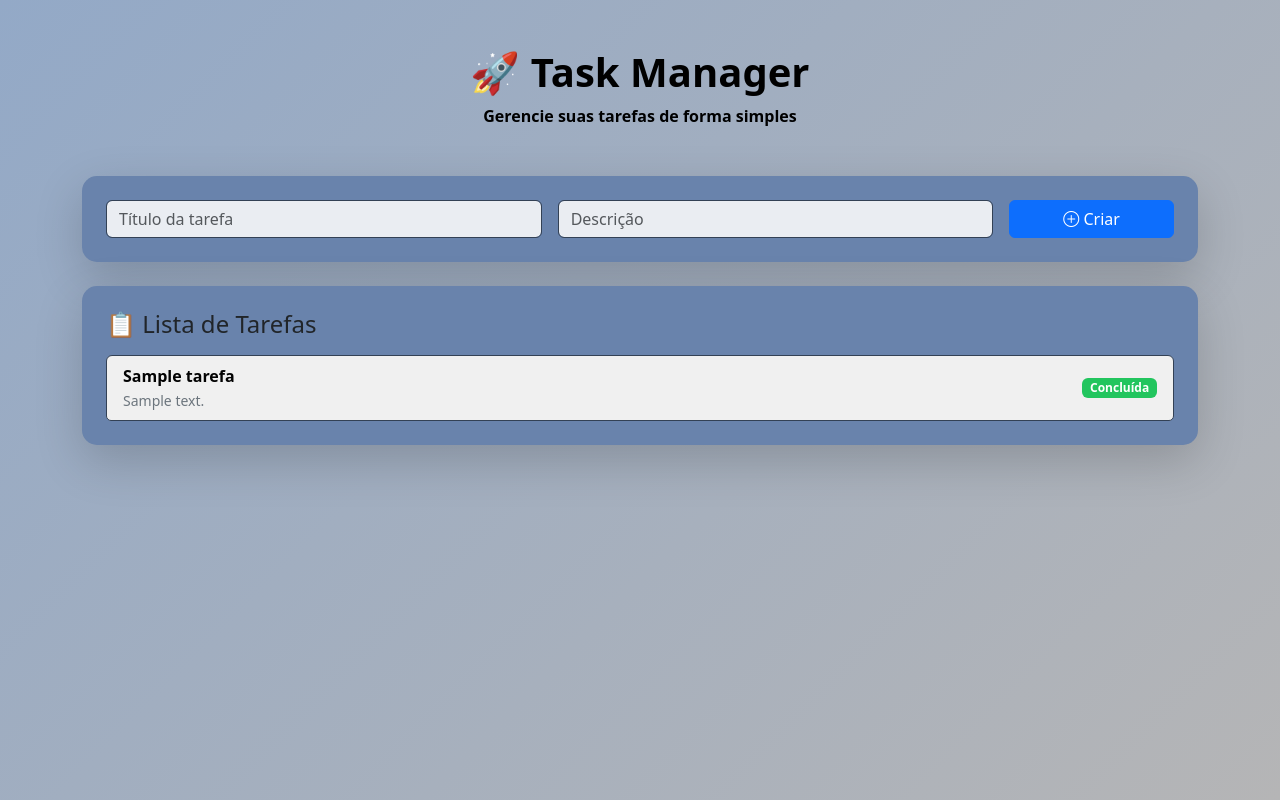
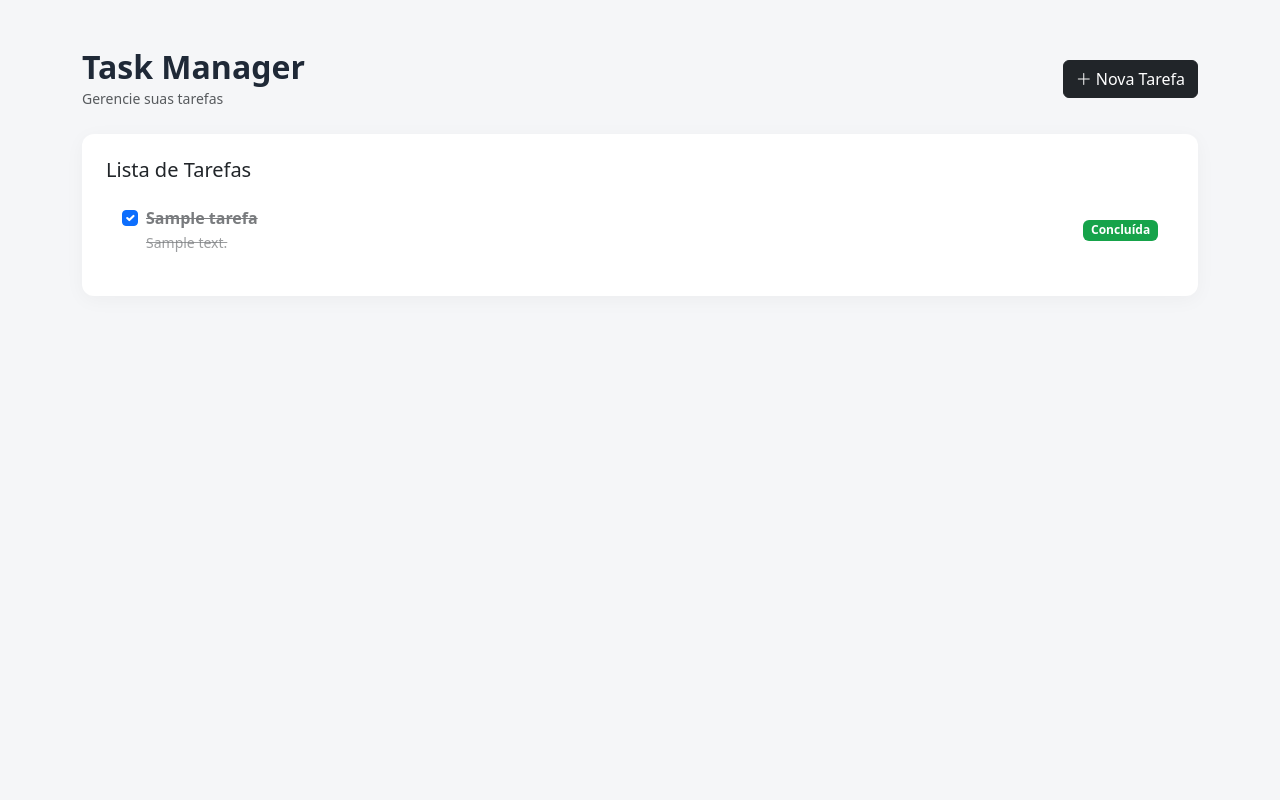
Before and after one commit to ceagamartins/task-manager, a FastAPI app: page / in a window 1280 px wide. Run offline with FastAPI, Linux system fonts and the light colour scheme; tables that the repository leaves empty hold one stand-in row (values such as "Sample post").

Commit message:
Melhorando a interface - alteração de status na lista

```diff
--- a/main.py
+++ b/main.py
@@ -26,3 +26,7 @@ def home(request: Request):
 @app.get("/status")
 def status():
     return {"status": "API online"}
+
+# Carrega CSS
+from fastapi.staticfiles import StaticFiles
+app.mount("/static", StaticFiles(directory="static"), name="static")
--- /dev/null
+++ b/static/css/style.css
@@ -0,0 +1,55 @@
+/* Cores neutras modernas */
+body {
+    background-color: #f5f6f8;
+    color: #1f2937;
+    min-height: 100vh;
+}
+
+.card-custom {
+    border: none;
+    border-radius: 12px;
+    background-color: #ffffff;
+    box-shadow: 0 4px 20px rgba(0, 0, 0, 0.04);
+}
+
+.form-control {
+    background-color: #f9fafb;
+    border: 1px solid #e5e7eb;
+}
+
+.form-control:focus {
+    background-color: #ffffff;
+    border-color: #6b7280;
+    box-shadow: none;
+}
+
+.list-group-item {
+    border: 1px solid #e5e7eb;
+    border-radius: 8px !important;
+    margin-bottom: 10px;
+    background-color: #ffffff;
+}
+
+/* Badges modernas */
+.badge-concluida {
+    background-color: #16a34a;
+    color: #ffffff;
+}
+
+.badge-pendente {
+    background-color: #6b7280;
+    color: #ffffff;
+}
+
+/* Melhor espaçamento mobile */
+@media (max-width: 576px) {
+    h1 {
+        font-size: 1.5rem;
+    }
+}
+
+.tarefa-concluida strong,
+.tarefa-concluida small {
+    text-decoration: line-through;
+    opacity: 0.6;
+}
--- a/templates/index.html
+++ b/templates/index.html
@@ -3,89 +3,84 @@
 
 <head>
     <meta charset="UTF-8">
+    <meta name="viewport" content="width=device-width, initial-scale=1">
     <title>Task Manager</title>
 
-    <!-- Bootstrap 5 -->
+    <!-- Bootstrap CSS -->
     <link href="https://cdn.jsdelivr.net/npm/bootstrap@5.3.2/dist/css/bootstrap.min.css" rel="stylesheet">
 
-    <!-- Ícones -->
+    <!-- Bootstrap Icons -->
     <link href="https://cdn.jsdelivr.net/npm/bootstrap-icons@1.11.1/font/bootstrap-icons.css" rel="stylesheet">
 
-    <style>
-        body {
-            background: linear-gradient(135deg, #93a9c7, #b5b5b6);
-            min-height: 100vh;
-            color: rgb(0, 0, 0);
-        }
-
-        .card-custom {
-            background: #6983ac;
-            border: none;
-            border-radius: 15px;
-        }
-
-        .form-control {
-            background-color: #eaedf2;
-            color: rgb(0, 0, 0);
-            border: 1px solid #334155;
-        }
-
-        .form-control:focus {
-            background-color: #eaedf2;
-            color: rgb(0, 0, 0);
-            border-color: #3b82f6;
-            box-shadow: none;
-        }
-
-        .list-group-item {
-            background-color: #f0f0f0;
-            color: rgb(3, 3, 3);
-            border: 1px solid #334155;
-        }
-
-        .badge-concluida {
-            background-color: #22c55e;
-        }
-
-        .badge-pendente {
-            background-color: #f59e0b;
-        }
-    </style>
+    <!-- Seu CSS -->
+    <link rel="stylesheet" href="/static/css/style.css">
 </head>
 
 <body>
 
-    <div class="container py-5">
+    <div class="container py-4 py-md-5">
 
-        <div class="text-center mb-5">
-            <h1 class="fw-bold">🚀 Task Manager</h1>
-            <p class="fw-bold">Gerencie suas tarefas de forma simples</p>
+        <!-- Cabeçalho -->
+        <div class="d-flex justify-content-between align-items-center mb-4">
+            <div>
+                <h2 class="fw-bold mb-0">Task Manager</h2>
+                <small class="text-muted">Gerencie suas tarefas</small>
             </div>
 
-        <div class="card card-custom p-4 shadow-lg mb-4">
-            <form id="formTarefa" class="row g-3">
-                <div class="col-md-5">
-                    <input type="text" id="titulo" class="form-control" placeholder="Título da tarefa" required>
-                </div>
-                <div class="col-md-5">
-                    <input type="text" id="descricao" class="form-control" placeholder="Descrição" required>
-                </div>
-                <div class="col-md-2 d-grid">
-                    <button type="submit" class="btn btn-primary">
-                        <i class="bi bi-plus-circle"></i> Criar
+            <button class="btn btn-dark" data-bs-toggle="modal" data-bs-target="#modalTarefa">
+                <i class="bi bi-plus-lg"></i> Nova Tarefa
             </button>
         </div>
-            </form>
-        </div>
 
-        <div class="card card-custom p-4 shadow-lg">
-            <h4 class="mb-3">📋 Lista de Tarefas</h4>
-            <ul id="listaTarefas" class="list-group"></ul>
+        <!-- Lista -->
+        <div class="card card-custom p-3 p-md-4">
+            <h5 class="mb-3">Lista de Tarefas</h5>
+            <ul id="listaTarefas" class="list-group list-group-flush"></ul>
         </div>
 
     </div>
 
+    <!-- Modal Nova Tarefa -->
+    <div class="modal fade" id="modalTarefa" tabindex="-1">
+        <div class="modal-dialog modal-dialog-centered">
+            <div class="modal-content">
+
+                <div class="modal-header">
+                    <h5 class="modal-title">Nova Tarefa</h5>
+                    <button type="button" class="btn-close" data-bs-dismiss="modal"></button>
+                </div>
+
+                <div class="modal-body">
+                    <form id="formTarefa">
+
+                        <div class="mb-3">
+                            <label class="form-label">Título</label>
+                            <input type="text" id="titulo" class="form-control" required>
+                        </div>
+
+                        <div class="mb-3">
+                            <label class="form-label">Descrição</label>
+                            <input type="text" id="descricao" class="form-control" required>
+                        </div>
+
+                        <div class="d-grid">
+                            <button type="submit" class="btn btn-dark">
+                                Criar Tarefa
+                            </button>
+                        </div>
+
+                    </form>
+                </div>
+
+            </div>
+        </div>
+    </div>
+
+    <!-- Bootstrap JS (OBRIGATÓRIO pro modal funcionar) -->
+    <script src="https://cdn.jsdelivr.net/npm/bootstrap@5.3.2/dist/js/bootstrap.bundle.min.js"></script>
+
     <script>
+
         async function carregarTarefas() {
             const response = await fetch("/tarefas");
             const tarefas = await response.json();
@@ -95,17 +90,34 @@
 
             tarefas.forEach(t => {
                 lista.innerHTML += `
-            <li class="list-group-item d-flex justify-content-between align-items-center">
+                <li class="list-group-item d-flex flex-column flex-md-row justify-content-between align-items-start align-items-md-center gap-2 ${t.concluida ? 'tarefa-concluida' : ''}">
+
+                    <div class="d-flex align-items-start gap-2 w-100">
+                        <input type="checkbox"
+                               class="form-check-input mt-1"
+                               ${t.concluida ? 'checked' : ''}
+                               onchange="toggleStatus(${t.id})">
+
                         <div>
                             <strong>${t.titulo}</strong><br>
-                    <small class="text-secondary">${t.descricao}</small>
+                            <small class="text-muted">${t.descricao}</small>
                         </div>
+                    </div>
+
                     <span class="badge ${t.concluida ? 'badge-concluida' : 'badge-pendente'}">
                         ${t.concluida ? 'Concluída' : 'Pendente'}
                     </span>
                 </li>
                 `;
             });
+        }
+
+        async function toggleStatus(id) {
+            await fetch(`/tarefas/${id}`, {
+                method: "PATCH"
+            });
+
+            carregarTarefas();
         }
 
         document.getElementById("formTarefa").addEventListener("submit", async function (e) {
@@ -124,11 +136,16 @@
                 })
             });
 
-            document.getElementById("formTarefa").reset();
+            this.reset();
+
+            const modal = bootstrap.Modal.getInstance(document.getElementById("modalTarefa"));
+            modal.hide();
+
             carregarTarefas();
         });
 
         carregarTarefas();
+
     </script>
 
 </body>
```
Also changed, not shown: routers/tarefas.py (+15 -0 lines). Lines whose indentation alone changed are shown as unchanged.
